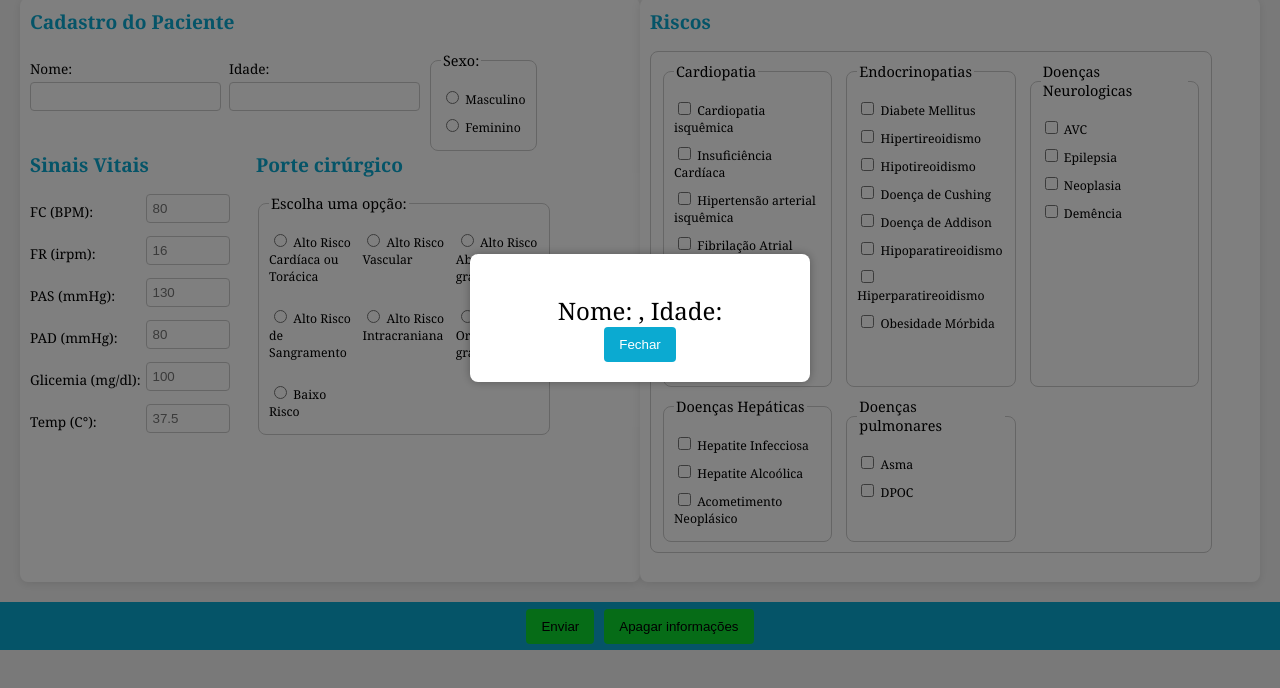
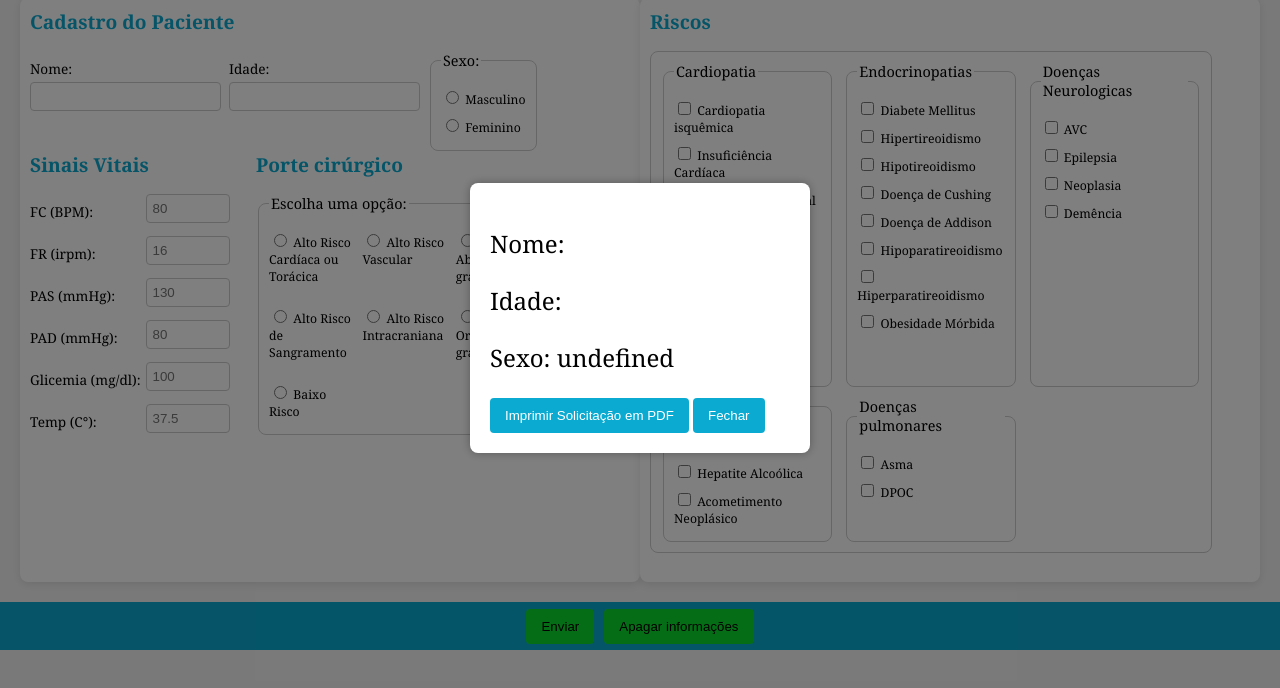
Before and after one commit to Capalbo1/Triagem-pre-anestesica, a plain HTML site: page index.html in a window 1280 px wide. Both pictures are taken after a click on the button "Enviar". Shown: the part 82-770 px from the top of the page. Drawn offline with nearby package versions, Linux system fonts and the light colour scheme.

Commit message:
requisição em pdf
adicionando biblioteca para Transformatr arquivo de solicitação em pdf , e criado base de arquivo

```diff
--- a/index.html
+++ b/index.html
@@ -198,9 +198,11 @@
     </footer>
 </body>
 <script src="script.js"></script>
+<script src="https://cdnjs.cloudflare.com/ajax/libs/jspdf/2.4.0/jspdf.umd.min.js"></script>
 <div id="alerta" style="display: none;">
     <div class="conteudo-alerta">
         <span id="resultado"></span>
+        <button onclick="imprimirPDF()">Imprimir Solicitação em PDF</button>
         <button onclick="fecharAlerta()">Fechar</button>
     </div>
 </div>
--- a/script.js
+++ b/script.js
@@ -3,9 +3,9 @@ document.getElementById("enviar").addEventListener("click", function(event) {
 
     let nome = document.getElementById("nome").value;
     let idade = document.getElementById("idade").value;
-
+    let sexo = document.querySelector('input[name="sexo"]:checked')?.value
     let resultado = document.getElementById("resultado");
-    resultado.textContent = `Nome: ${nome}, Idade: ${idade}`;
+    resultado.innerHTML = `<p>Nome: ${nome}</p><p>Idade: ${idade}</p><p>Sexo: ${sexo}</p>`;
 
     // Mostra a caixa de alerta
     document.getElementById("alerta").style.display = "flex";
@@ -15,3 +15,21 @@ function fecharAlerta() {
     // Esconde a caixa de alerta
     document.getElementById("alerta").style.display = "none";
 }
+
+function imprimirPDF() {
+    const { jsPDF } = window.jspdf;
+    const doc = new jsPDF();
+
+    // Pegando os valores do formulário
+    let nome = document.getElementById("nome").value;
+    let idade = document.getElementById("idade").value;
+    let sexo = document.querySelector('input[name="sexo"]:checked')?.value || "Não informado";
+
+    // Adiciona o conteúdo ao PDF
+    doc.text(`Nome: ${nome}`, 10, 10);
+    doc.text(`Idade: ${idade}`, 10, 20);
+    doc.text(`Sexo: ${sexo}`, 10, 30);
+
+    // Salva o PDF com o nome "solicitacao.pdf"
+    doc.save("solicitacao.pdf");
+}
--- a/style.css
+++ b/style.css
@@ -250,7 +250,7 @@ main {
     background-color: white;
     padding: 20px;
     border-radius: 8px;
-    text-align: center;
+    text-align: left;
     width: 300px;
     box-shadow: 0px 0px 10px rgba(0, 0, 0, 0.3);
 }
```
